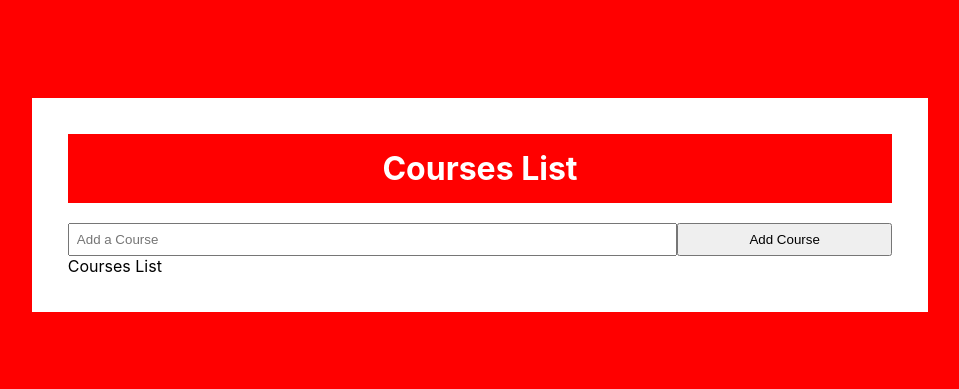
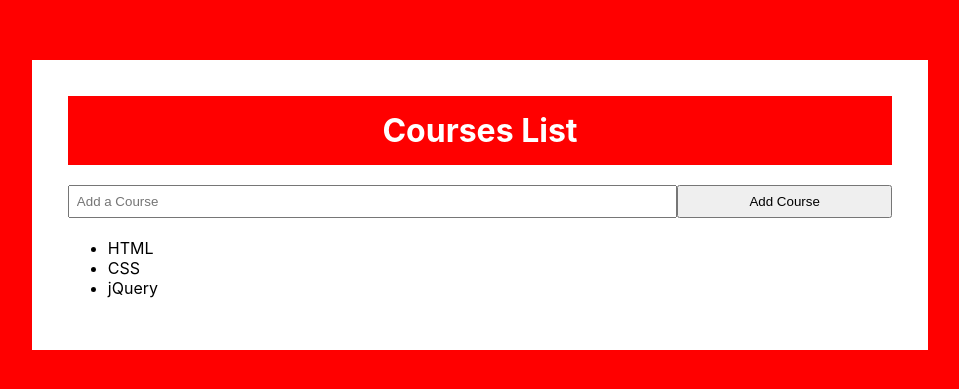
Before and after one commit to MohammedBasha/CourseListApp, a React (Create React App) app: page / in a window 1280 px wide. Shown: the part 195-584 px from the top of the page, without its empty margins (160-1119 px from the left). Built offline with nearby package versions, Linux system fonts and the light colour scheme.

Commit message:
return the name of the courses from the given state

```diff
--- a/src/App.js
+++ b/src/App.js
@@ -7,16 +7,26 @@ class App extends Component {
   constructor(props) {
     super(props);
     this.state = {
-      courses: []
+      courses: [
+        {name: 'HTML'},
+        {name: 'CSS'},
+        {name: 'jQuery'}
+      ]
     }
   }
 
   render() {
+    const {courses} = this.state,
+          coursesList = courses.map(course => {
+            return <CoursesList details={course} />
+          });
     return (
       <div className="courseslist-wrapper">
         <h1>Courses List</h1>
         <CoursesForm />
-        <CoursesList />
+        <ul>
+          {coursesList}
+        </ul>
       </div>
     );
   }
--- a/src/components/coursesform/CoursesForm.css
+++ b/src/components/coursesform/CoursesForm.css
@@ -1,5 +1,6 @@
 .courseslist-wrapper form {
     display: flex;
+    margin-bottom: 20px;
 }
 
 .courseslist-wrapper form input {
--- a/src/components/courseslist/CoursesList.js
+++ b/src/components/courseslist/CoursesList.js
@@ -4,16 +4,13 @@ import './CoursesList.css'
 class CoursesList extends Component {
     constructor(props) {
         super(props);
-        this.state = {
-            courses: []
-        }
     }
 
     render() {
         return (
-            <div>
-                Courses List
-            </div>
+            <li>
+                {this.props.details.name}
+            </li>
         );
     }
 }
```
